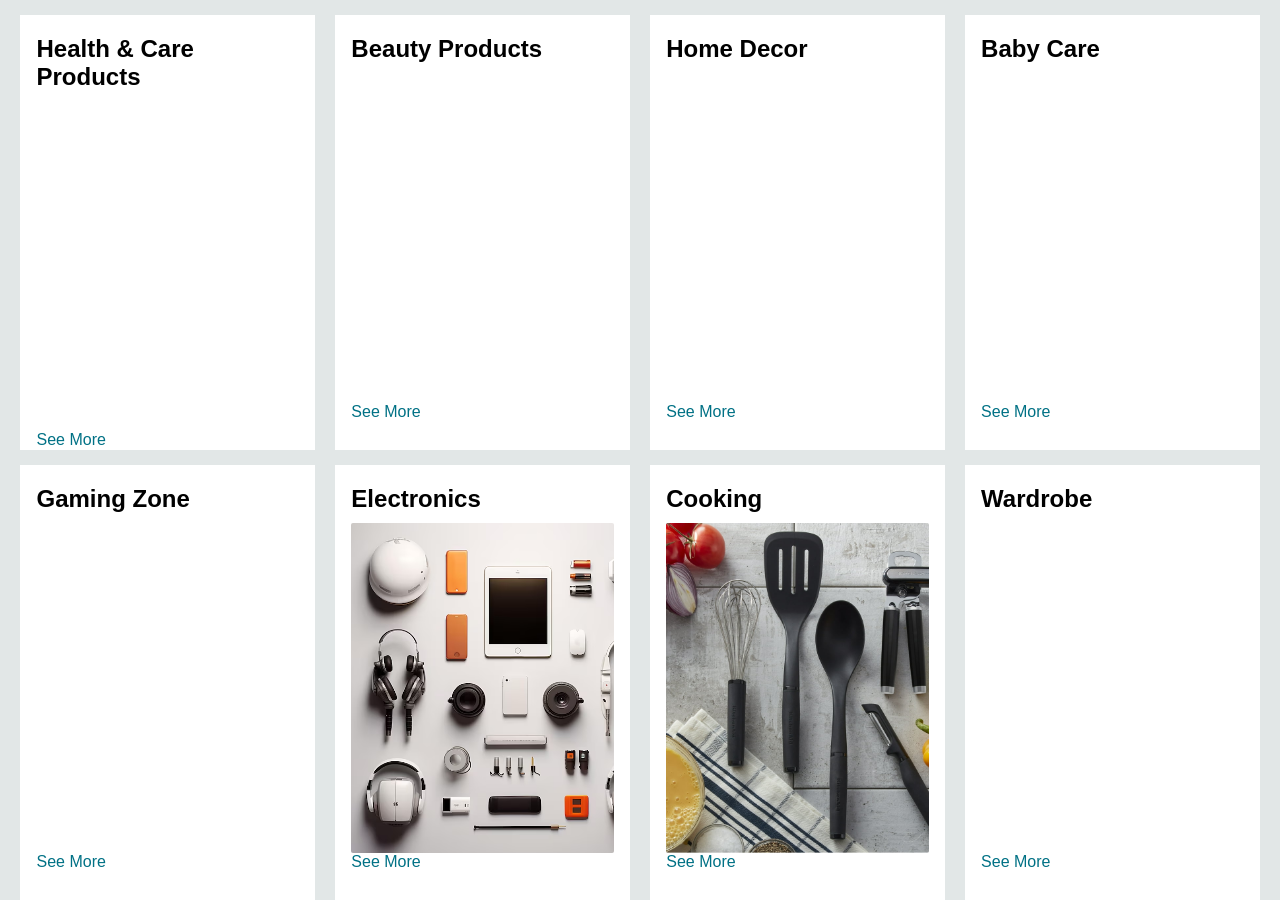
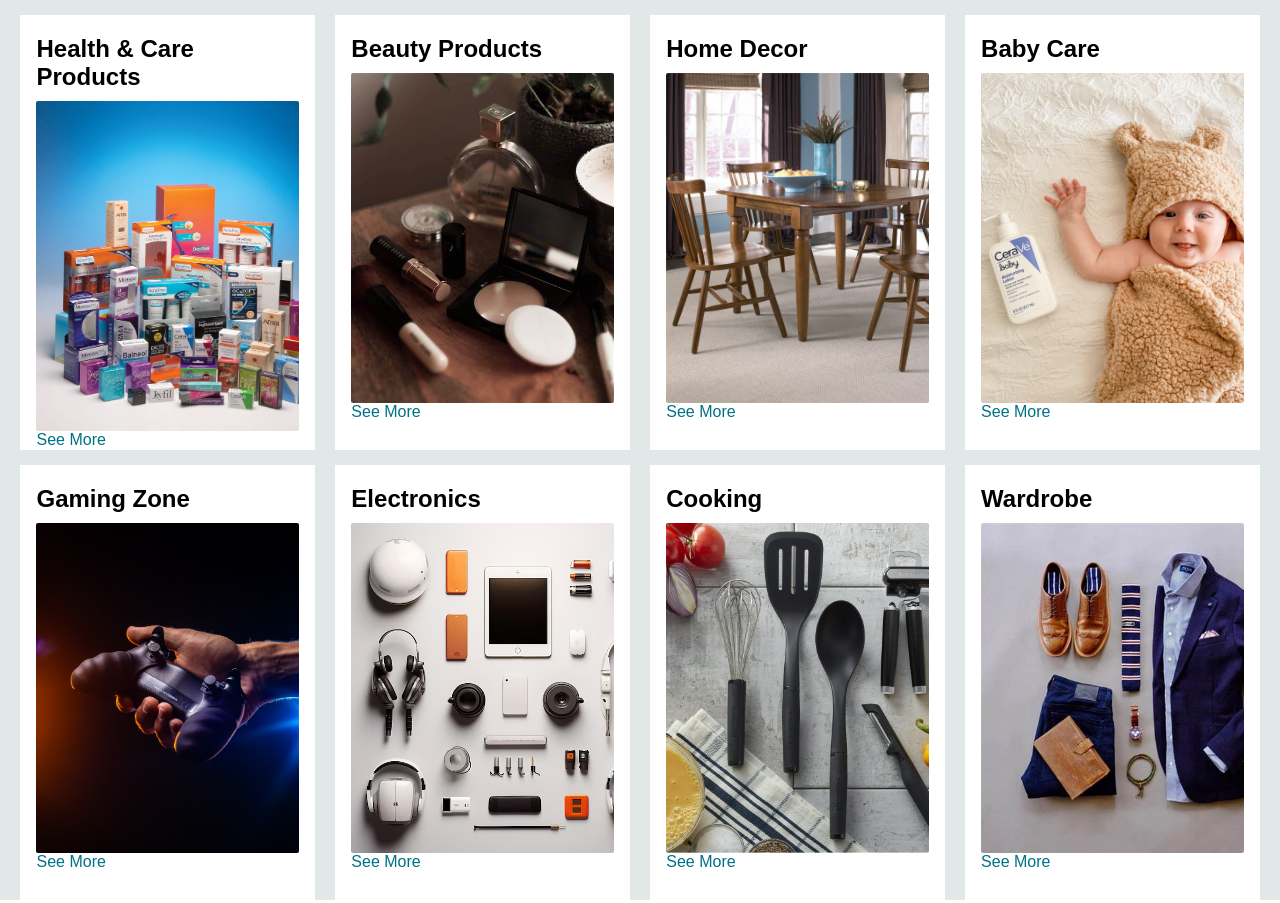
Before and after one commit to Aryann-vermaa/AMAZON-UI, a plain HTML site: page index.html in a window 1280 px wide. Shown: the part 650-1553 px from the top of the page. Drawn offline with Linux system fonts and the light colour scheme.

Commit message:
Image Update

```diff
--- a/index.html
+++ b/index.html
@@ -70,56 +70,56 @@
     <div class="box1 box">
      <div class="box-content">
       <h2>Health & Care Products</h2>
-      <div class="box1img" style= "background-image: url('health1.jpg');"></div>
+      <div class="box1img" style= "background-image: url('HEALTH.jpg');"></div>
       <a href="https://www.amazon.in/s?k=health+and+care+products&crid=1U4BBMBCXTHJO&sprefix=health+and+c%2Caps%2C343&ref=nb_sb_ss_ts-doa-p_2_12">See More</a>
      </div>
     </div>
     <div class="box2 box">
       <div class="box-content">
         <h2>Beauty Products</h2>
-        <div class="box1img" style= "background-image: url('beauty 1.jpg');"></div>
+        <div class="box1img" style= "background-image: url('BEAUTY.jpg');"></div>
         <a href="https://www.amazon.in/s?k=beauty&crid=5RV0UJCF4CKD&sprefix=beauty%2Caps%2C333&ref=nb_sb_noss_2">See More</a>
     </div>
     </div>
     <div class="box3 box">
       <div class="box-content">
         <h2>Home Decor</h2>
-        <div class="box1img" style= "background-image: url('furniture1.jpg');"></div>
+        <div class="box1img" style= "background-image: url('FURNITURE.jpg');"></div>
         <a href="https://www.amazon.in/s?k=home+decor&crid=IZSCEBNTIJGP&sprefix=home+deco%2Caps%2C375&ref=nb_sb_noss_1">See More</a>
     </div>
     </div>
     <div class="box4 box">
       <div class="box-content">
         <h2>Baby Care</h2>
-        <div class="box1img" style= "background-image: url('babypro.jpg');"></div>
+        <div class="box1img" style= "background-image: url('BABY.jpg');"></div>
         <a href="https://www.amazon.in/s?k=baby+care&crid=3SB629YHTI3RA&sprefix=baby+c%2Caps%2C378&ref=nb_sb_ss_ts-doa-p_1_6">See More</a>
       </div>
     </div>
     <div class="box5 box">
       <div class="box-content">
        <h2>Gaming Zone</h2>
-       <div class="box1img" style= "background-image: url('gaming1.jpeg');"></div>
+       <div class="box1img" style= "background-image: url('GAMING.jpeg');"></div>
        <a href="https://www.amazon.in/s?k=gaming&crid=2MVFI6ZV0RU9O&sprefix=gaming%2Caps%2C341&ref=nb_sb_noss_2">See More</a>
       </div>
      </div>
      <div class="box6 box">
        <div class="box-content">
          <h2>Electronics</h2>
-         <div class="box1img" style= "background-image: url('electronic.jpg');"></div>
+         <div class="box1img" style= "background-image: url('ELECTRONIC.jpg');"></div>
          <a href="https://www.amazon.in/s?k=electronics&crid=ATQ283X3DM05&sprefix=electro%2Caps%2C297&ref=nb_sb_ss_ts-doa-p_2_7">See More</a>
      </div>
      </div>
      <div class="box7 box">
        <div class="box-content">
          <h2>Cooking</h2>
-         <div class="box1img" style= "background-image: url('cooking.jpg');"></div>
+         <div class="box1img" style= "background-image: url('COOKING.jpg');"></div>
          <a href="https://www.amazon.in/s?k=cooking&crid=21BKZ4HAHX462&sprefix=cookin%2Caps%2C346&ref=nb_sb_noss_2">See More</a>
      </div>
      </div>
      <div class="box8 box">
        <div class="box-content">
          <h2> Wardrobe</h2>
-         <div class="box1img" style= "background-image: url('clothing1.jpg');"></div>
+         <div class="box1img" style= "background-image: url('CLOTHING.jpg');"></div>
          <a href="https://www.amazon.in/s?k=wardrobe&crid=3REVNQTHFDN87&sprefix=wardrob%2Caps%2C342&ref=nb_sb_noss_2">See More</a>
        </div>
      </div>
```
